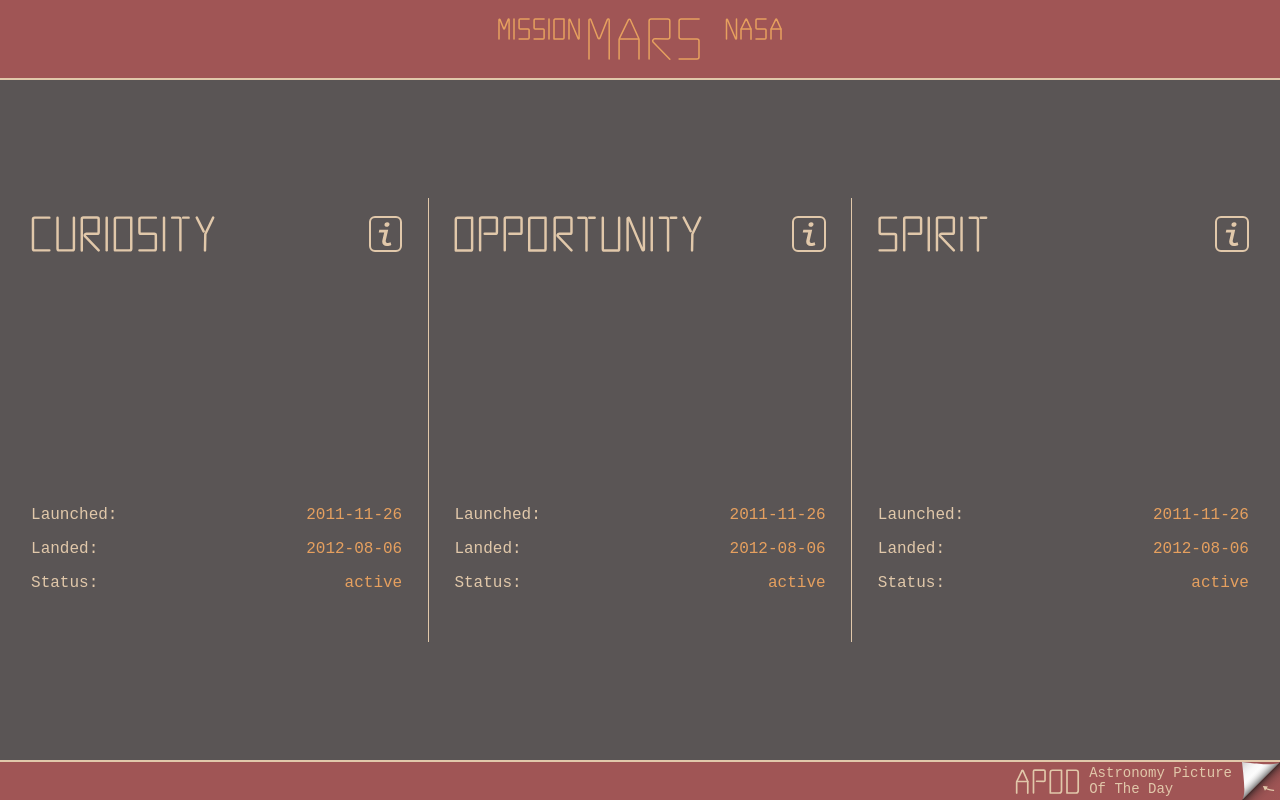
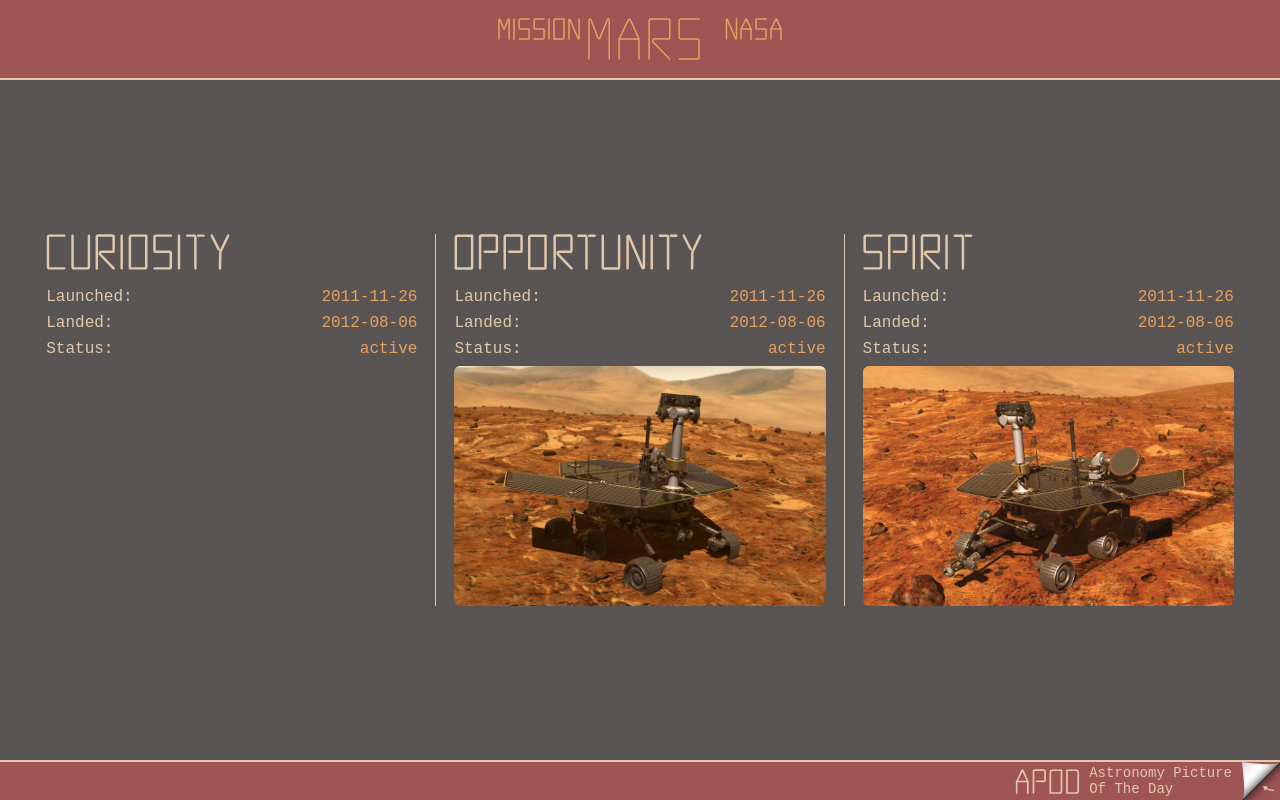
Before and after one commit to el-mariachi/mars-dash, a website: page src/public/static/index.html in a window 1280 px wide. Drawn offline with Linux system fonts and the light colour scheme.

Commit message:
feat: Layout index tablet

```diff
--- a/src/public/assets/stylesheets/components/button.css
+++ b/src/public/assets/stylesheets/components/button.css
@@ -46,5 +46,8 @@
 }
 
 @media screen and (min-width: 1020px) {
-
+    .button--type-showinfo,
+    .button--type-closeinfo {
+        display: none;
+    }
 }
--- a/src/public/assets/stylesheets/components/info.css
+++ b/src/public/assets/stylesheets/components/info.css
@@ -2,7 +2,7 @@
     list-style: none;
     margin: 0;
     padding: 0;
-    font-size: 1.2em;
+    font-size: 1.3em;
     color: #e6a05f;
     display: flex;
     flex-direction: column;
@@ -40,21 +40,28 @@
     content: 'Status: ';
 }
 
+.info__monthday {
+    width: 100%;
+    text-align: right;
+}
+
 .info__month::after {
     content: '-';
 }
 
+@media screen and (min-width: 400px) {
+    .info {
+        font-size: 1.5em;
+    }
+}
+
 @media screen and (orientation: landscape) {
     .info__item {
-        margin-bottom: 1em;
+        margin-bottom: 0.5em;
     }
 
     .info__item:last-child {
         margin-bottom: 2em;
-    }
-
-    .info__year::after {
-        content: '-';
     }
 }
 
@@ -62,14 +69,48 @@
     .info {
         font-size: 1.6em;
     }
+
+    .info__item {
+        margin-bottom: 1em;
+    }
+
+    .info__item:last-child {
+        margin-bottom: 0;
+    }
 }
 
 @media screen and (orientation: landscape) and (min-width: 650px) {
     .info {
         font-size: 1.6em;
     }
+
+    .info__item {
+        margin-bottom: 1em;
+    }
+
+    .info__monthday {
+        width: auto;
+    }
+
+    .info__year::after {
+        content: '-';
+    }
+
+    .info__monthday {
+        width: auto;
+    }
 }
 
 @media screen and (min-width: 1020px) {
+    .info__item {
+        margin-bottom: 0.5em;
+    }
 
+    .info__item:last-child {
+        margin-bottom: 0.5em;
+    }
+
+    .info__monthday {
+        width: auto;
+    }
 }
--- a/src/public/assets/stylesheets/components/rovers.css
+++ b/src/public/assets/stylesheets/components/rovers.css
@@ -20,7 +20,8 @@
 }
 
 .rovers__inner {
-    width: 284px;
+    width: calc(100% - 32px);
+    max-width: 400px;
     height: 22vh;
     display: flex;
     justify-content: space-between;
@@ -56,14 +57,12 @@
     background: url(../../images/Spirit_152x22sl.svg) no-repeat;
 }
 
-.rovers__info {
-}
 
 .rovers__preview {
     width: 58%;
-    /* height: 125px; */
     background-repeat: no-repeat;
     background-size: cover;
+    background-position: center;
     border-radius: 6px;
 }
 
@@ -79,10 +78,15 @@
     background-image: url(../../images/spirit.jpg);
 }
 
+.rovers__preview.rovers--hidden {
+    display: none;
+}
+
 @media screen and (orientation: landscape) {
     .rovers {
         flex-direction: row;
     }
+
     .rovers__item {
         border-bottom: none;
         border-right: 1px solid #e1c8aa;
@@ -103,7 +107,6 @@
     }
 
     .rovers__preview {
-        display: none;
         position: absolute;
         bottom: 18px;
         height: calc(100% - 86px);
@@ -114,16 +117,59 @@
 }
 
 @media screen and (orientation: portrait) and (min-width: 760px) {
-    .rovers__inner {
+    .rovers {
         width: 50vw;
-        height: 20vh;
     }
 
-    .rovers__data {
-
+    .rovers__item {
+        width: auto;
+    }
+    .rovers__inner {
+        width: 100%;
+        height: 20vh;
+        padding: 18px 0;
     }
 }
 
 @media screen and (min-width: 1020px) {
+    .rovers {
+        flex-direction: row;
+        width: auto;
+    }
 
+    .rovers__item {
+        border-bottom: none;
+        border-right: 1px solid #e1c8aa;
+    }
+
+    .rovers__inner {
+        flex-direction: column;
+        width: 29vw;
+        height: auto;
+        padding: 18px 2vw;
+        position: relative;
+        padding: 0 18px;
+        max-width: 390px;
+    }
+
+    .rovers__data {
+        height: auto;
+        width: 100%;
+    }
+
+    .rovers__header {
+        height: 36px;
+        margin-bottom: 18px;
+    }
+
+    .rovers__preview {
+        position: static;
+        height: 30vh;
+        width: 100%;
+        max-width: 100%;
+    }
+
+    .rovers__preview.rovers--hidden {
+        display: block;
+    }
 }
```
